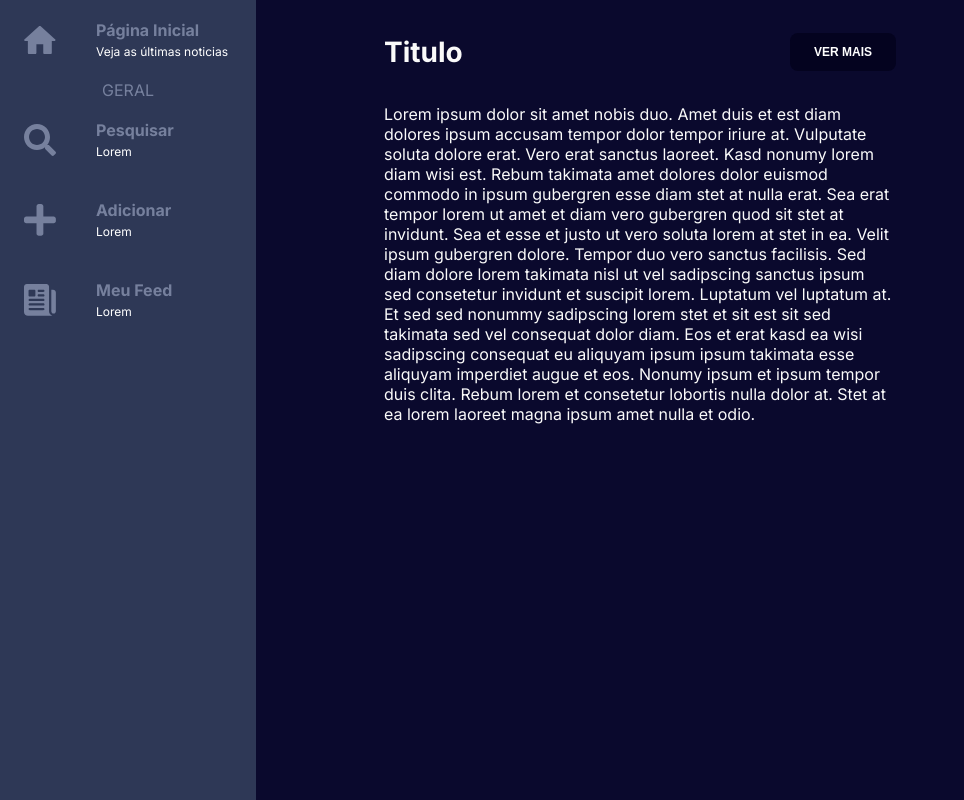
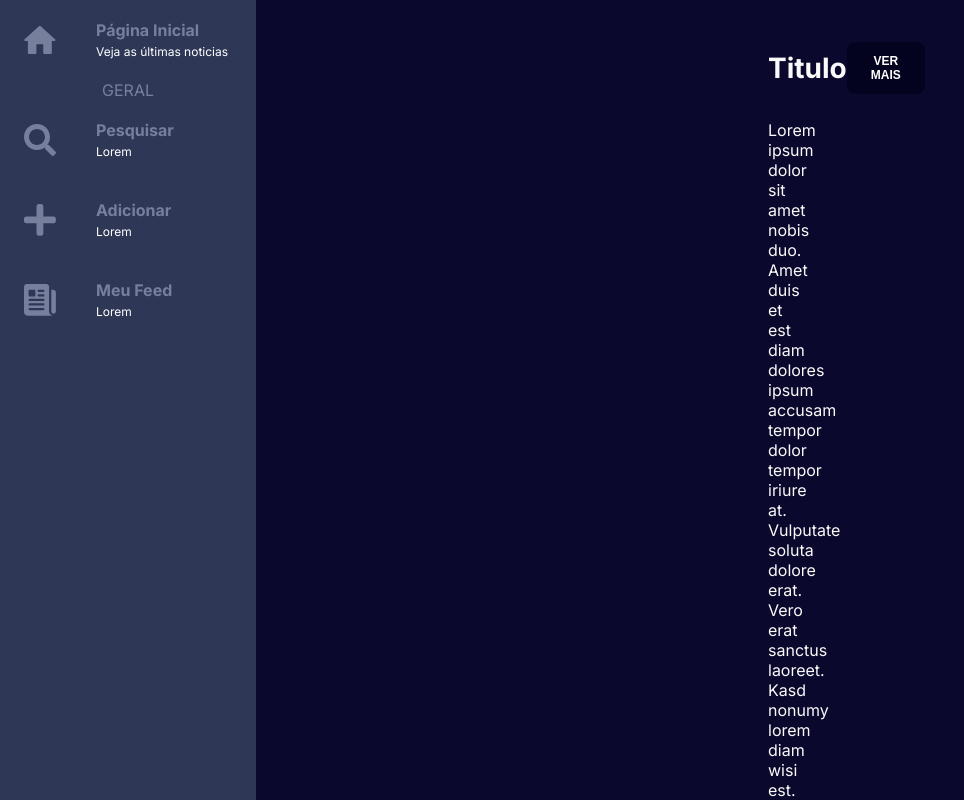
Before and after one commit to GabrielleCGNeves/ChampionsTracker, a SvelteKit app: page / in a window 1280 px wide. Shown: the top 800 px of the page, without its empty margins (0-964 px from the left). Built offline with nearby package versions, Linux system fonts and the light colour scheme.

Commit message:
💄 wrapped into `main-content`
Co-authored-by: Gabrielle Carvalho <GabrielleCGNeves@users.noreply.github.com>

```diff
--- a/src/routes/+page.svelte
+++ b/src/routes/+page.svelte
@@ -1,7 +1,8 @@
 <script>
-    import Butao from "../lib/components/Butao.svelte";
+    import Butao from "$lib/components/Butao.svelte";
 </script>
 
+<main class="main-content">
     <div class="title-button">
         <h1 class="title">
             Titulo
@@ -14,6 +15,7 @@
     <p>
         Lorem ipsum dolor sit amet nobis duo. Amet duis et est diam dolores ipsum accusam tempor dolor tempor iriure at. Vulputate soluta dolore erat. Vero erat sanctus laoreet. Kasd nonumy lorem diam wisi est. Rebum takimata amet dolores dolor euismod commodo in ipsum gubergren esse diam stet at nulla erat. Sea erat tempor lorem ut amet et diam vero gubergren quod sit stet at invidunt. Sea et esse et justo ut vero soluta lorem at stet in ea. Velit ipsum gubergren dolore. Tempor duo vero sanctus facilisis. Sed diam dolore lorem takimata nisl ut vel sadipscing sanctus ipsum sed consetetur invidunt et suscipit lorem. Luptatum vel luptatum at. Et sed sed nonummy sadipscing lorem stet et sit est sit sed takimata sed vel consequat dolor diam. Eos et erat kasd ea wisi sadipscing consequat eu aliquyam ipsum ipsum takimata esse aliquyam imperdiet augue et eos. Nonumy ipsum et ipsum tempor duis clita. Rebum lorem et consetetur lobortis nulla dolor at. Stet at ea lorem laoreet magna ipsum amet nulla et odio.
     </p>
+</main>
 
 <style>
     :global([ref=seeMore]) {
--- /dev/null
+++ b/src/routes/team/+page.svelte
@@ -0,0 +1,3 @@
+<main class="main-content">
+
+</main>
```
Lines whose indentation alone changed are shown as unchanged.
